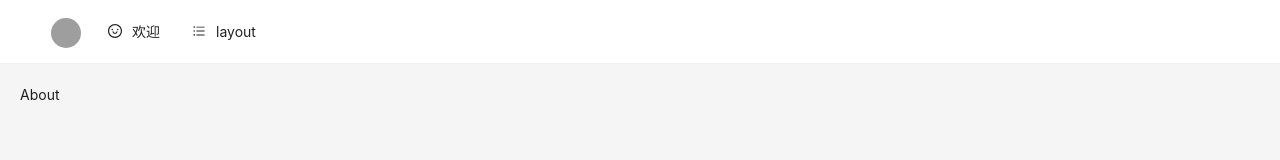
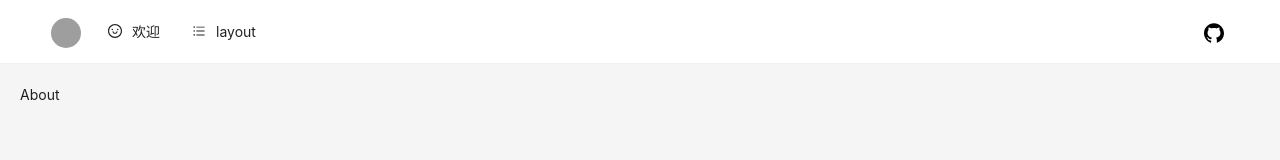
Before and after one commit to uinmx/uinmax-pro-react, a React (Vite) app: page /layout/about in a window 1280 px wide. Shown: the top 160 px of the page. Built offline with nearby package versions, Linux system fonts and the light colour scheme; grey boxes are pictures that could not be loaded.

Commit message:
fix: add headerBar

```diff
--- /dev/null
+++ b/src/layout/components/HeaderBar.tsx
@@ -0,0 +1,78 @@
+import { useEffect, useRef, useState } from 'react'
+import { GithubFilled } from '@ant-design/icons'
+import { Avatar, Layout, Menu } from 'antd'
+import { Link, NavLink, useLocation, useNavigate } from 'react-router-dom'
+
+import { deepLoopFloat, MenuItem } from '@/layout'
+
+const { Header } = Layout
+
+export function HeaderBar() {
+  const navigate = useNavigate()
+  const { pathname } = useLocation()
+
+  const [menuItems, setMenuItems] = useState<MenuItem[]>([])
+  const scrollRef = useRef<any>(null)
+  const [showNavBar, setShowNavBar] = useState(true)
+
+  async function getFlattenRoutes() {
+    const { RootRouter: routes } = await import('@/router')
+    setMenuItems(deepLoopFloat(routes))
+  }
+
+  useEffect(() => {
+    getFlattenRoutes()
+
+    let inObserver: IntersectionObserver
+    if (scrollRef.current) {
+      inObserver = new IntersectionObserver((entries) => {
+        setShowNavBar(entries[0].isIntersecting)
+      })
+      inObserver.observe(scrollRef.current)
+    }
+
+    return () => {
+      if (scrollRef.current && inObserver) {
+        inObserver.unobserve(scrollRef.current)
+        inObserver.disconnect()
+      }
+    }
+  }, [pathname, scrollRef.current])
+
+  const onClickSubMenu = ({ key }: any) => {
+    navigate(`${key}`)
+  }
+
+  return (
+    <>
+      <Header className={!showNavBar ? 'fixed-header' : 'layout-header'}>
+        <div className="layout-header-logo">
+          <NavLink to="/">
+            <Avatar
+              src={
+                <img
+                  src={'https://gw.alipayobjects.com/zos/rmsportal/KDpgvguMpGfqaHPjicRK.svg'}
+                  alt="Logo"
+                />
+              }
+            />
+          </NavLink>
+        </div>
+        <Menu
+          // theme="dark"
+          mode="horizontal"
+          items={menuItems}
+          onClick={onClickSubMenu}
+          style={{ flex: 1, minWidth: 0 }}
+        />
+        <Link to="https://github.com/uinmx/react-template" target="_blank" rel="noreferrer">
+          <Avatar
+            icon={<GithubFilled style={{ fontSize: '20px', color: '#000', background: '#fff' }} />}
+            style={{ backgroundColor: '#fff' }}
+          />
+        </Link>
+      </Header>
+      <div ref={scrollRef} className="top-flag" />
+    </>
+  )
+}
--- a/src/layout/components/index.ts
+++ b/src/layout/components/index.ts
@@ -1 +1,2 @@
 export { default as NoMatch } from './NoMatch'
+export { HeaderBar } from './HeaderBar'
--- a/src/layout/index.tsx
+++ b/src/layout/index.tsx
@@ -1,12 +1,14 @@
-import React, { useEffect, useRef, useState } from 'react'
+import React from 'react'
 import * as AntdIcons from '@ant-design/icons'
-import { Avatar, Layout, Menu } from 'antd'
+import { Layout } from 'antd'
 import type { MenuProps } from 'antd'
-import { NavLink, Outlet, useLocation, useNavigate } from 'react-router-dom'
+import { Outlet } from 'react-router-dom'
 
 import './index.less'
 
-const { Header, Content, Footer } = Layout
+import { HeaderBar } from './components'
+
+const { Content, Footer } = Layout
 
 /**
  * 菜单图标获取
@@ -24,7 +26,7 @@ const getIconComp = (name: string) => {
  * 渲染菜单类型
  * antd menu
  */
-type MenuItem = Required<MenuProps>['items'][number]
+export type MenuItem = Required<MenuProps>['items'][number]
 const getMenuItem = (
   label: React.ReactNode,
   key?: React.Key | null,
@@ -70,65 +72,9 @@ export const deepLoopFloat = (menuList: any[], newArr: MenuItem[] = []) => {
  * -- 菜单权限配置
  */
 function DefaultLayout() {
-  const navigate = useNavigate()
-  const { pathname } = useLocation()
-  const [menuItems, setMenuItems] = useState<MenuItem[]>([])
-
-  const scrollRef = useRef<any>(null)
-  const [showNavBar, setShowNavBar] = useState(true)
-
-  async function getFlattenRoutes() {
-    const { RootRouter: routes } = await import('@/router')
-    setMenuItems(deepLoopFloat(routes))
-  }
-
-  useEffect(() => {
-    getFlattenRoutes()
-
-    let inObserver: IntersectionObserver
-    if (scrollRef.current) {
-      inObserver = new IntersectionObserver((entries) => {
-        setShowNavBar(entries[0].isIntersecting)
-      })
-      inObserver.observe(scrollRef.current)
-    }
-
-    return () => {
-      if (scrollRef.current && inObserver) {
-        inObserver.unobserve(scrollRef.current)
-        inObserver.disconnect()
-      }
-    }
-  }, [pathname, scrollRef.current])
-
-  const onClickSubMenu = ({ key }: any) => {
-    navigate(`${key}`)
-  }
-
   return (
     <Layout style={{ height: '100vh' }}>
-      <Header className={!showNavBar ? 'fixed-header' : 'layout-header'}>
-        <div className="layout-header-logo">
-          <NavLink to="/">
-            <Avatar
-              src={
-                <img
-                  src={'https://gw.alipayobjects.com/zos/rmsportal/KDpgvguMpGfqaHPjicRK.svg'}
-                  alt="Logo"
-                />
-              }
-            />
-          </NavLink>
-        </div>
-        <Menu
-          // theme="dark"
-          mode="horizontal"
-          items={menuItems}
-          onClick={onClickSubMenu}
-          style={{ flex: 1, minWidth: 0 }}
-        />
-      </Header>
-      <div ref={scrollRef} className="top-flag" />
+      <HeaderBar />
       <Content style={{ padding: '20px' }}>
         <Outlet />
       </Content>
```
